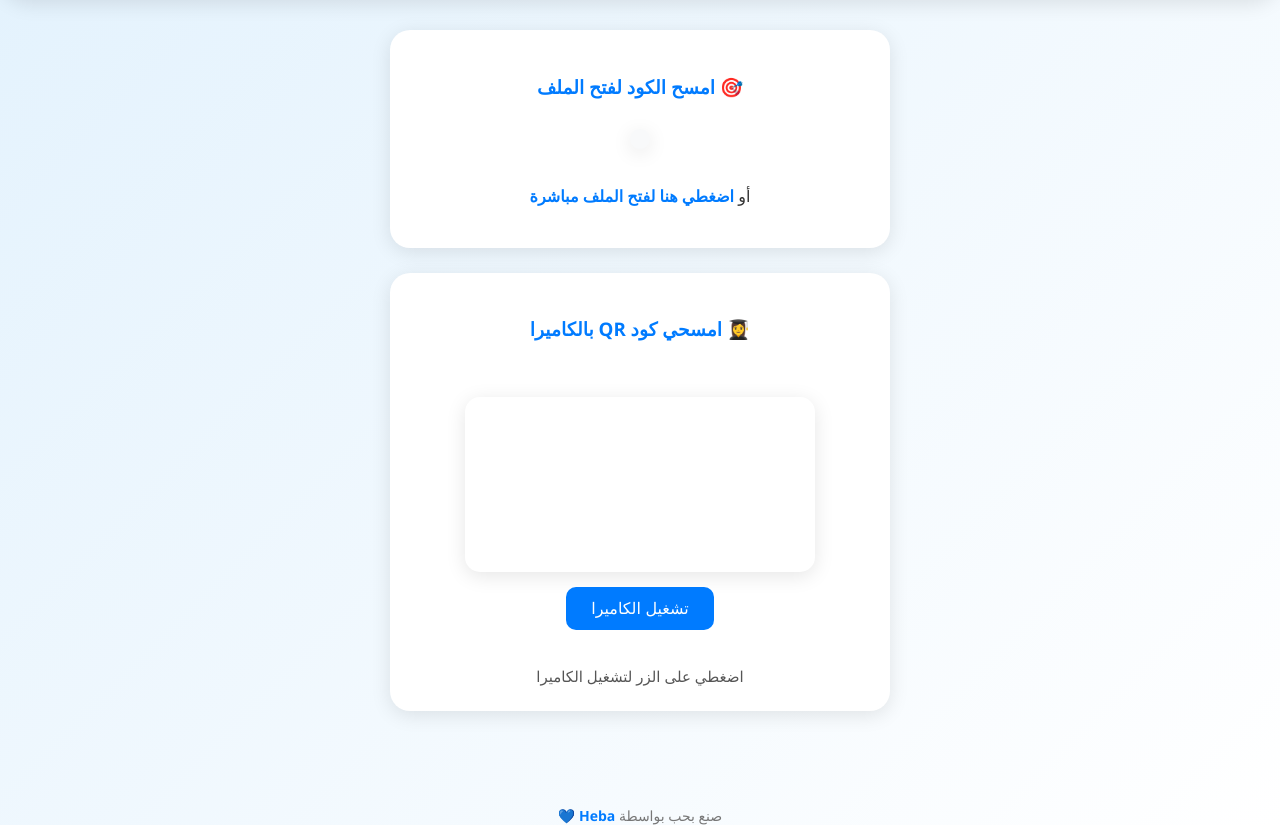
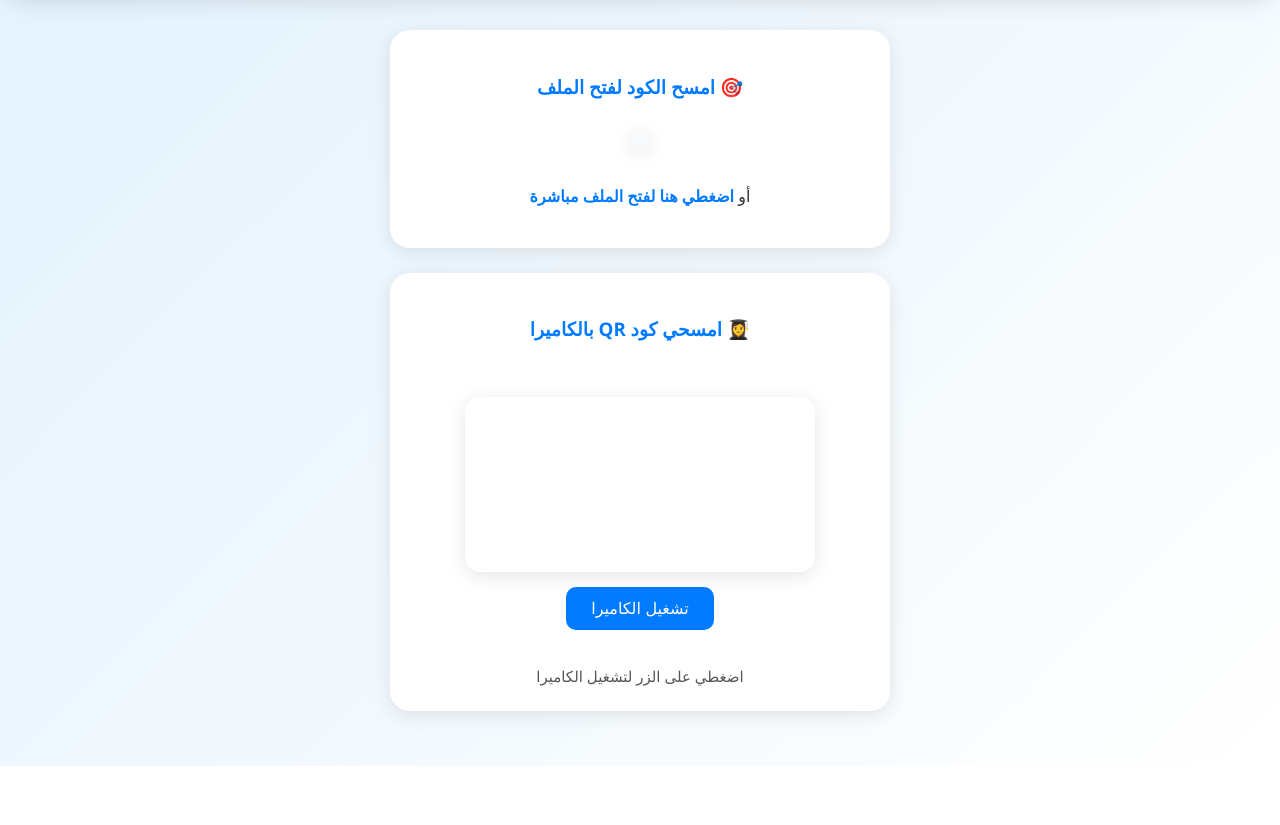
Before and after one commit to Heba89-lj/qr-pwa, a plain HTML site: page index.html in a window 1280 px wide. Shown: the part 75-900 px from the top of the page. After the commit the page ends 841 px from the top, so only its background shows below. Drawn offline with Linux system fonts and the light colour scheme; a script that the page names is missing.

Commit message:
Update index.html

```diff
--- a/index.html
+++ b/index.html
@@ -1,7 +1,3 @@
-
-
-
-
 <!doctype html>
 <html lang="ar">
 <head>
@@ -162,9 +158,7 @@
     </div>
   </main>
 
-  <footer>
-    صنع بحب بواسطة <span>Heba</span> 💙
-  </footer>
+
 
   <!-- مكتبات QR -->
   <script src="https://unpkg.com/qrcodejs@1.0.0/qrcode.min.js"></script>
```
